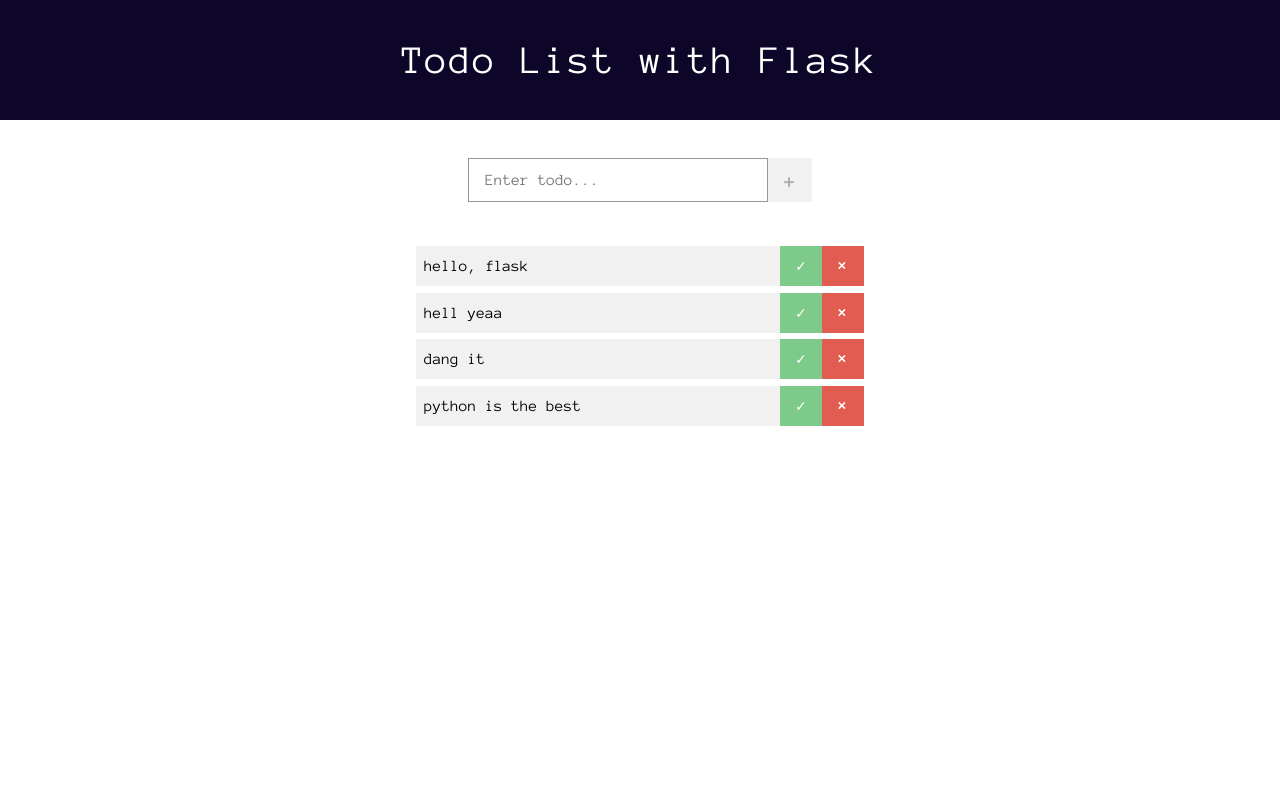
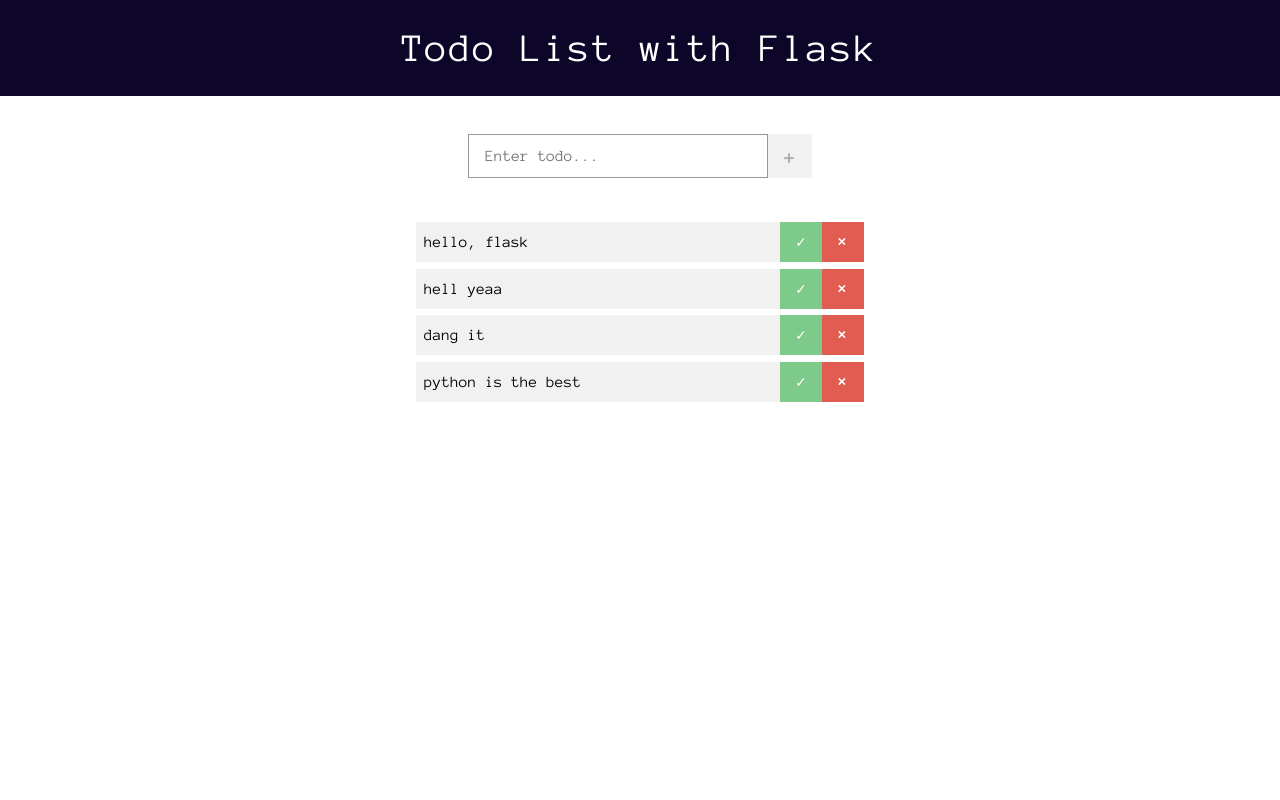
Before and after one commit to lukinoo/flask_todo_demo, a Flask app: page / in a window 1280 px wide. Run offline with Flask 2, Linux system fonts and the light colour scheme; data comes from the database, SQL or seed files in the repository; both versions use the stored data as it was after the commit.

Commit message:
feature(header-ui-height)

```diff
--- a/static/css/main.css
+++ b/static/css/main.css
@@ -148,7 +148,7 @@ body {
 }
 
 header {
-  min-height: 15vh;
+  min-height: 12vh;
   display: flex;
   justify-content: center;
   align-items: center;
@@ -196,7 +196,7 @@ form button {
 }
 
 section {
-  min-height: 70vh;
+  min-height: 73vh;
   display: flex;
   justify-content: center;
 }
--- a/static/scss/main.scss
+++ b/static/scss/main.scss
@@ -11,7 +11,7 @@ body {
 }
 
 header {
-  min-height: 15vh;
+  min-height: 12vh;
   display: flex;
   justify-content: center;
   align-items: center;
@@ -55,7 +55,7 @@ form {
 }
 
 section {
-  min-height: 70vh;
+  min-height: 73vh;
   display: flex;
   justify-content: center;
   .todo__lists {
```
Also changed, not shown: db.sqlite.
